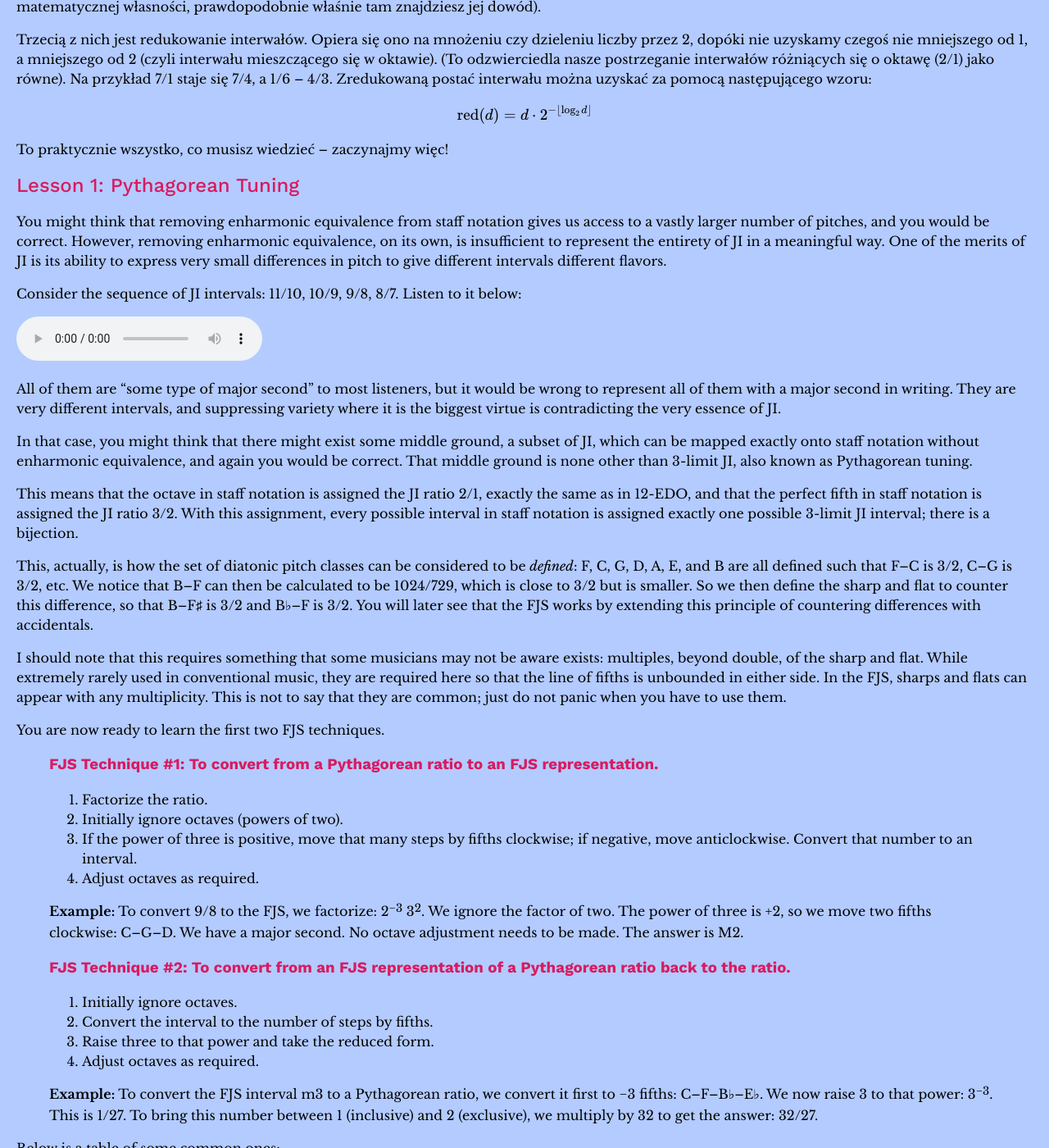
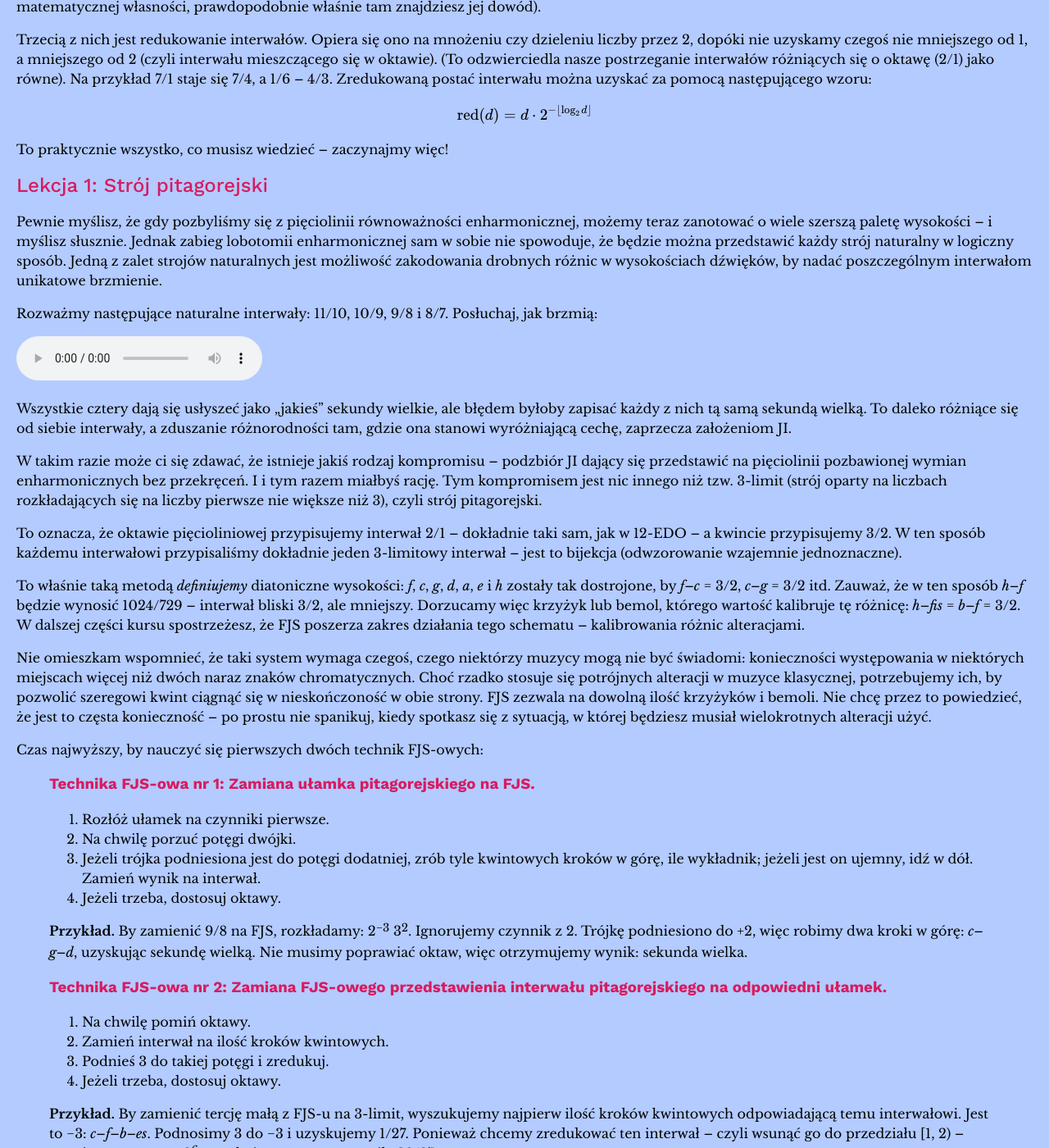
Before and after one commit to misotanni/misotanni.github.io, a Jekyll site: the page built from fjs/pl/crash.md, in a window 1280 px wide and 1400 px high, scrolled down 1819 px. Shown: the whole window at 82% size. Built offline with Jekyll 4.4.1, drawn with Linux system fonts in a browser that asks for light colours; our own code applies the rules of GitHub Pages for plain Markdown files; formulas are drawn with MathJax 3; some of the changed text lies outside the part shown.

Commit message:
lesson 1 finishée

```diff
--- a/fjs/pl/crash.md
+++ b/fjs/pl/crash.md
@@ -8,7 +8,7 @@ Ten kurs stworzyłem z myślą o przyswajalności istoty systemu. Nie skupię si
 
 * [Wprowadzenie: Koniec z enharmonią](#introduction)
 * [Lekcja 0: Wiadomości wstępne](#lesson_0)
-* [Lesson 1: Pythagorean Tuning](#lesson_1)
+* [Lekcja 1: Strój pitagorejski](#lesson_1)
 * [Lesson 2: The Prime Intervals](#lesson_2)
 * [Lesson 3: Compound Accidentals](#lesson_3)
 * [Da Capo Al Fine: What Else?](#da_capo_al_fine)
@@ -21,17 +21,17 @@ Wszyscy jesteśmy zaznajomieni z zapisem nutowym i występującymi w nim znakami
 
 Oto na przykład skala dodekafoniczna w 12-EDO:
 
-<img src="../assets/example_1.png" alt="C–C♯–D–D♯–E–F–F♯–G–G♯–A–A♯–B–C">
+<img src="../assets/example_1.png" alt="c–cis–d–dis–e–f–fis–g–gis–a–ais–h–c">
 
 Chwileczkę. Właściwie zwykle zapisujemy ją tak:
 
-<img src="../assets/example_2.png" alt="C–C♯–D–D♯–E–F–F♯–G–G♯–A–B♭–B–C">
+<img src="../assets/example_2.png" alt="c–cis–d–dis–e–f–fis–g–gis–a–b–h–c">
 
-Oczywiście zamiana ais na b w tym miejscu nie robi nam różnicy. Wiemy, że to są dwie różne nazwy na tę samą wysokość. To, którą wybierzemy, zależy od naszych potrzeb – od czytelności, konsekwencji czy prostoty – i zależnie od kontekstu, ale są one sobie mimo wszystko synonimami.
+Oczywiście zamiana *ais* na *b* w tym miejscu nie robi nam różnicy. Wiemy, że to są dwie różne nazwy na tę samą wysokość. To, którą wybierzemy, zależy od naszych potrzeb – od czytelności, konsekwencji czy prostoty – i zależnie od kontekstu, ale są one sobie mimo wszystko synonimami.
 
 Tę własność – przyrównanie zmniejszonej sekundy do prymy zwiększonej – nadano nazwę równoważności enharmonicznej. Co więcej muzycy, którzy nie zetknęli się z niekonwencyjnymi strojami albo nie są ich świadomi, mogą nie pojmować, że własność ta nie jest tautologią – wręcz przeciwnie, 12-EDO to jeden z *niewielu* strojów, które ją posiadają. (Dla kontrastu, 19-EDO-owa pryma czysta jest równa sekundzie *podwójnie* zmniejszonej, czyniąc eis i fes tymi samymi wysokościami).
 
-Mimo tego nie zapominajmy, że historia zapisu nutowego sięga dalej niż sam pomysł 12-EDO – o jednomyślnym przyjęciu nie wspominając – poprzedzając go o kilka wieków. Notacja neumatyczna opierała się na skali diatonicznej, którą tworzono przez serię kwint (f–c–g–d–a–e–h). Właściwie sam fakt, że w zapisie nutowym istnieje więcej niż jeden sposób nazwania tej samej wysokości 12-EDO, sugeruje, że jego pochodzenie opiera się na czymś zupełnie odmiennym od 12-EDO.
+Mimo tego nie zapominajmy, że historia zapisu nutowego sięga dalej niż sam pomysł 12-EDO – o jednomyślnym przyjęciu nie wspominając – poprzedzając go o kilka wieków. Notacja neumatyczna opierała się na skali diatonicznej, którą tworzono przez serię kwint (*f*–*c*–*g*–*d*–*a*–*e*–*h*). Właściwie sam fakt, że w zapisie nutowym istnieje więcej niż jeden sposób nazwania tej samej wysokości 12-EDO, sugeruje, że jego pochodzenie opiera się na czymś zupełnie odmiennym od 12-EDO.
 
 Innymi słowy równoważność enharmoniczna to jedyna 12-EDO-owa własność, która daje o sobie znać w zapisie nutowym – cała reszta jest niezależna.
 
@@ -50,7 +50,7 @@ Oto krótka lista wiadomości, które musisz rozumieć, żebyś mógł zrozumie
 
 Do tego będziesz potrzebował jeszcze trzech matematycznych umiejętności konkretnych dla FJS-u.
 
-Pierwszą z nich jest zdolność szybkiej zamiany między **interwałami na pięciolinii** (bez podmian enharmonicznych) a **ilością kwint** potrzebną do zbudowania tego interwału – i vice versa. Na przykład **sekunda wielka** to **+2** kwinty, ponieważ by dosięgnąć tego interwału, potrzebujemy zrobić dwa skoki kwintowe w górę: c–g–d. Podobnie, **tercja mała** to **−3** kwinty, gdyż można ją skonstruować trzema kwartami – czyli odwrotnościami kwint: c–f–b–es. Każdemu interwałowi pięcioliniowemu odpowiada dokładnie jedna taka liczba. Powinieneś umieć dokonywać tej konwersji i w tę, i we w tę – najlepiej szybko.
+Pierwszą z nich jest zdolność szybkiej zamiany między **interwałami na pięciolinii** (bez podmian enharmonicznych) a **ilością kwint** potrzebną do zbudowania tego interwału – i vice versa. Na przykład **sekunda wielka** to **+2** kwinty, ponieważ by dosięgnąć tego interwału, potrzebujemy zrobić dwa skoki kwintowe w górę: *c*–*g*–*d*. Podobnie, **tercja mała** to **−3** kwinty, gdyż można ją skonstruować trzema kwartami – czyli odwrotnościami kwint: *c*–*f*–*b*–*es*. Każdemu interwałowi pięcioliniowemu odpowiada dokładnie jedna taka liczba. Powinieneś umieć dokonywać tej konwersji i w tę, i we w tę – najlepiej szybko.
 
 Drugą z nich jest rozkładanie liczb wymiernych na czynniki pierwsze. Tak, jak każda **dodatnia liczba naturalna** daje się przedstawić jako iloczyn liczb pierwszych podniesionych do **naturalnych** wykładników (jak głosi zasadnicze twierdzenie arytmetyki), każdą **dodatnią liczbę wymierną** można jednoznacznie rozłożyć na iloczyn liczb pierwszych podniesionych do **całkowitych** potęg. (Zwykłem żartobliwie nazywać ten fakt „zasadniczym twierdzeniem harmonii”). Na przykład 6/5 przedstawilibyśmy jako 2<sup>1</sup> 3<sup>1</sup> 5<sup>−1</sup>. Nie istnieje żadna inna taka reprezentacja. (W tym intensywnym kursie pominiemy szczegóły matematyczne, ale zainteresowani mogą posłużyć się [tą stroną](math.html). Jeżeli w tym kursie założona jest prawdziwość jakiejś matematycznej własności, prawdopodobnie właśnie tam znajdziesz jej dowód).
 
@@ -60,71 +60,71 @@ $$\text{red}(d)=d \cdot 2^{-\lfloor\log_2 d\rfloor}$$
 
 To praktycznie wszystko, co musisz wiedzieć – zaczynajmy więc!
 
-## <a name="lesson_1">Lesson 1: Pythagorean Tuning</a>
+## <a name="lesson_1">Lekcja 1: Strój pitagorejski</a>
 
-You might think that removing enharmonic equivalence from staff notation gives us access to a vastly larger number of pitches, and you would be correct. However, removing enharmonic equivalence, on its own, is insufficient to represent the entirety of JI in a meaningful way. One of the merits of JI is its ability to express very small differences in pitch to give different intervals different flavors.
+Pewnie myślisz, że gdy pozbyliśmy się z pięciolinii równoważności enharmonicznej, możemy teraz zanotować o wiele szerszą paletę wysokości – i myślisz słusznie. Jednak zabieg lobotomii enharmonicznej sam w sobie nie spowoduje, że będzie można przedstawić każdy strój naturalny w logiczny sposób. Jedną z zalet strojów naturalnych jest możliwość zakodowania drobnych różnic w wysokościach dźwięków, by nadać poszczególnym interwałom unikatowe brzmienie.
 
-Consider the sequence of JI intervals: 11/10, 10/9, 9/8, 8/7. Listen to it below:
+Rozważmy następujące naturalne interwały: 11/10, 10/9, 9/8 i 8/7. Posłuchaj, jak brzmią:
 
 <audio controls><source src="../assets/audio_1.mp3" type="audio/mpeg"></audio>
 
-All of them are "some type of major second" to most listeners, but it would be wrong to represent all of them with a major second in writing. They are very different intervals, and suppressing variety where it is the biggest virtue is contradicting the very essence of JI.
+Wszystkie cztery dają się usłyszeć jako „jakieś” sekundy wielkie, ale błędem byłoby zapisać każdy z nich tą samą sekundą wielką. To daleko różniące się od siebie interwały, a zduszanie różnorodności tam, gdzie ona stanowi wyróżniającą cechę, zaprzecza założeniom JI.
 
-In that case, you might think that there might exist some middle ground, a subset of JI, which can be mapped exactly onto staff notation without enharmonic equivalence, and again you would be correct. That middle ground is none other than 3-limit JI, also known as Pythagorean tuning.
+W takim razie może ci się zdawać, że istnieje jakiś rodzaj kompromisu – podzbiór JI dający się przedstawić na pięciolinii pozbawionej wymian enharmonicznych bez przekręceń. I i tym razem miałbyś rację. Tym kompromisem jest nic innego niż tzw. 3-limit (strój oparty na liczbach rozkładających się na liczby pierwsze nie większe niż 3), czyli strój pitagorejski.
 
-This means that the octave in staff notation is assigned the JI ratio 2/1, exactly the same as in 12-EDO, and that the perfect fifth in staff notation is assigned the JI ratio 3/2. With this assignment, every possible interval in staff notation is assigned exactly one possible 3-limit JI interval; there is a bijection.
+To oznacza, że oktawie pięcioliniowej przypisujemy interwał 2/1 – dokładnie taki sam, jak w 12-EDO – a kwincie przypisujemy 3/2. W ten sposób każdemu interwałowi przypisaliśmy dokładnie jeden 3-limitowy interwał – jest to bijekcja (odwzorowanie wzajemnie jednoznaczne).
 
-This, actually, is how the set of diatonic pitch classes can be considered to be *defined*: F, C, G, D, A, E, and B are all defined such that F–C is 3/2, C–G is 3/2, etc. We notice that B–F can then be calculated to be 1024/729, which is close to 3/2 but is smaller. So we then define the sharp and flat to counter this difference, so that B–F♯ is 3/2 and B♭–F is 3/2. You will later see that the FJS works by extending this principle of countering differences with accidentals.
+To właśnie taką metodą *definiujemy* diatoniczne wysokości: *f*, *c*, *g*, *d*, *a*, *e* i *h* zostały tak dostrojone, by *f*–*c* = 3/2, *c*–*g* = 3/2 itd. Zauważ, że w ten sposób *h*–*f* będzie wynosić 1024/729 – interwał bliski 3/2, ale mniejszy. Dorzucamy więc krzyżyk lub bemol, którego wartość kalibruje tę różnicę: *h*–*fis* = *b*–*f* = 3/2. W dalszej części kursu spostrzeżesz, że FJS poszerza zakres działania tego schematu – kalibrowania różnic alteracjami.
 
-I should note that this requires something that some musicians may not be aware exists: multiples, beyond double, of the sharp and flat. While extremely rarely used in conventional music, they are required here so that the line of fifths is unbounded in either side. In the FJS, sharps and flats can appear with any multiplicity. This is not to say that they are common; just do not panic when you have to use them.
+Nie omieszkam wspomnieć, że taki system wymaga czegoś, czego niektórzy muzycy mogą nie być świadomi: konieczności występowania w niektórych miejscach więcej niż dwóch naraz znaków chromatycznych. Choć rzadko stosuje się potrójnych alteracji w muzyce klasycznej, potrzebujemy ich, by pozwolić szeregowi kwint ciągnąć się w nieskończoność w obie strony. FJS zezwala na dowolną ilość krzyżyków i bemoli. Nie chcę przez to powiedzieć, że jest to częsta konieczność – po prostu nie spanikuj, kiedy spotkasz się z sytuacją, w której będziesz musiał wielokrotnych alteracji użyć.
 
-You are now ready to learn the first two FJS techniques.
+Czas najwyższy, by nauczyć się pierwszych dwóch technik FJS-owych:
 
-> ### FJS Technique \#1: To convert from a Pythagorean ratio to an FJS representation.
+> ### Technika FJS-owa nr 1: Zamiana ułamka pitagorejskiego na FJS.
 >
-> 1. Factorize the ratio.
-> 2. Initially ignore octaves (powers of two).
-> 3. If the power of three is positive, move that many steps by fifths clockwise; if negative, move anticlockwise. Convert that number to an interval.
-> 4. Adjust octaves as required.
+> 1. Rozłóż ułamek na czynniki pierwsze.
+> 2. Na chwilę porzuć potęgi dwójki.
+> 3. Jeżeli trójka podniesiona jest do potęgi dodatniej, zrób tyle kwintowych kroków w górę, ile wykładnik; jeżeli jest on ujemny, idź w dół. Zamień wynik na interwał.
+> 4. Jeżeli trzeba, dostosuj oktawy.
 >
-> **Example:** To convert 9/8 to the FJS, we factorize: 2<sup>−3</sup> 3<sup>2</sup>. We ignore the factor of two. The power of three is +2, so we move two fifths clockwise: C–G–D. We have a major second. No octave adjustment needs to be made. The answer is M2.
+> **Przykład.** By zamienić 9/8 na FJS, rozkładamy: 2<sup>−3</sup> 3<sup>2</sup>. Ignorujemy czynnik z 2. Trójkę podniesiono do +2, więc robimy dwa kroki w górę: *c*–*g*–*d*, uzyskując sekundę wielką. Nie musimy poprawiać oktaw, więc otrzymujemy wynik: sekunda wielka.
 
-> ### FJS Technique \#2: To convert from an FJS representation of a Pythagorean ratio back to the ratio.
+> ### Technika FJS-owa nr 2: Zamiana FJS-owego przedstawienia interwału pitagorejskiego na odpowiedni ułamek.
 >
-> 1. Initially ignore octaves.
-> 2. Convert the interval to the number of steps by fifths.
-> 3. Raise three to that power and take the reduced form.
-> 4. Adjust octaves as required.
+> 1. Na chwilę pomiń oktawy.
+> 2. Zamień interwał na ilość kroków kwintowych.
+> 3. Podnieś 3 do takiej potęgi i zredukuj.
+> 4. Jeżeli trzeba, dostosuj oktawy.
 >
-> **Example:** To convert the FJS interval m3 to a Pythagorean ratio, we convert it first to −3 fifths: C–F–B♭–E♭. We now raise 3 to that power: 3<sup>−3</sup>. This is 1/27. To bring this number between 1 (inclusive) and 2 (exclusive), we multiply by 32 to get the answer: 32/27.
+> **Przykład.** By zamienić tercję małą z FJS-u na 3-limit, wyszukujemy najpierw ilość kroków kwintowych odpowiadającą temu interwałowi. Jest to −3: *c*–*f*–*b*–*es*. Podnosimy 3 do −3 i uzyskujemy 1/27. Ponieważ chcemy zredukować ten interwał – czyli wsunąć go do przedziału \[1, 2) – mnożymy go przez 2<sup>6</sup>, uzyskując ostateczny wynik: 32/27.
 
-Below is a table of some common ones:
+Poniższa tabela wylicza kilka pierwszych interwałów i ułamków:
 
-| Interval | Steps | Ratio       |
+| Interwał | Skoki | Ułamek      |
 |---------:|:-----:|:------------|
-| m2       | −5    | 256/**243** |
-| m6       | −4    | 128/**81**  |
-| m3       | −3    | 32/**27**   |
-| m7       | −2    | 16/**9**    |
-| P4       | −1    | 4/**3**     |
-| P5       | +1    | **3**/2     |
-| M2       | +2    | **9**/8     |
-| M6       | +3    | **27**/16   |
-| M3       | +4    | **81**/64   |
-| M7       | +5    | **243**/128 |
+| 2>       | −5    | 256/**243** |
+| 6>       | −4    | 128/**81**  |
+| 3>       | −3    | 32/**27**   |
+| 7        | −2    | 16/**9**    |
+| 4        | −1    | 4/**3**     |
+| 5        | +1    | **3**/2     |
+| 2        | +2    | **9**/8     |
+| 6        | +3    | **27**/16   |
+| 3        | +4    | **81**/64   |
+| 7<       | +5    | **243**/128 |
 
-You don't need to memorize this table. Memorization is not at all necessary to use the FJS. Instead, as with mental arithmetic, it's useful for speeding up your fluency. You should ideally be able to work out all these ratios given the intervals, and vice versa, on your own, given the two techniques listed above. Don't be afraid to use calculators to help you; you'll find one very useful when working with the FJS until you become fluent and simply know the common results.
+Nie musisz uczyć się tej tabeli na pamięć. Do opanowania FJS-u nie potrzeba żadnego zapamiętywania. Zamiast tego warto poćwiczyć płynną zamianę, tak jakbyś liczył w głowie. W ostateczności powinieneś być w stanie samemu uzyskać te ułamki, mając podany interwał (i vice versa), w oparciu o te dwie techniki. Nie krępuj się używać w tym celu kalkulatora – przyda ci się on, dopóki nie masz przyswojonych częstych wartości, których znajomość z czasem przyjdzie do ciebie sama.
 
-### Exercise 1
+### Ćwiczenia, zestaw 1
 
-1. Find the FJS intervals corresponding to the following Pythagorean ratios: 2187/2048, 1024/729, 8192/6561.
-2. Find the Pythagorean ratios corresponding to the following FJS representations: d7, A5, d3.
-3. Find the Pythagorean ratios between consecutive steps in this scale: <img src="../assets/exercise_1.png" alt="E–F♯–A–B–D–E">
-4. Notate this scale in the FJS with D as tonic: 1/1, 81/64, 4/3, 3/2, 243/128, 2/1.
-5. Find the ratio of the Pythagorean comma (d2 in the FJS).
-6. (HARD!) One particularly small interval in Pythagorean tuning, only about 3.6 cents, has the ratio 3<sup>53</sup>/2<sup>84</sup>. Find its FJS representation.
+1. Znajdź FJS-owe interwały odpowiadające wymienionych ułamkom stroju pitagorejskiego: 2187/2048, 1024/729, 8192/6561.
+2. Znajdź wartości pitagorejskich interwałów odpowiadające następującym FJS-owym reprezentacjom: 7>, 5<, 3>>. (Zauważ, że pierwszy interwał to septyma zmniejszona, nie mała).
+3. Oblicz interwały pitagorejskie pomiędzy kolejnymi stopniami tej skali: <img src="../assets/exercise_1.png" alt="e–fis–a–h–d–e">
+4. Zapisz tę skalę w FJS-ie, przyjmując za tonikę *d*: 1/1, 81/64, 4/3, 3/2, 243/128, 2/1.
+5. Znajdź wartość tzw. komatu pitagorejskiego, czyli FJS-owego 2>>.
+6. (Trudne!). Pewien wyjątkowo mały interwał w stroju pitagorejskim, o wielkości tylko ok. 3,6¢, to ułamek 3<sup>53</sup>/2<sup>84</sup>. Wynajdź jego odpowiednik w FJS-ie.
 
-You can check your answers [here](solutions.html).
+Rozwiązania znajdziesz [tutaj](solutions.html).
 
 ## <a name="lesson_2">Lesson 2: The Prime Intervals</a>
 
```
Also changed, not shown: fjs/pl/solutions.md (added, +40 -0 lines).
